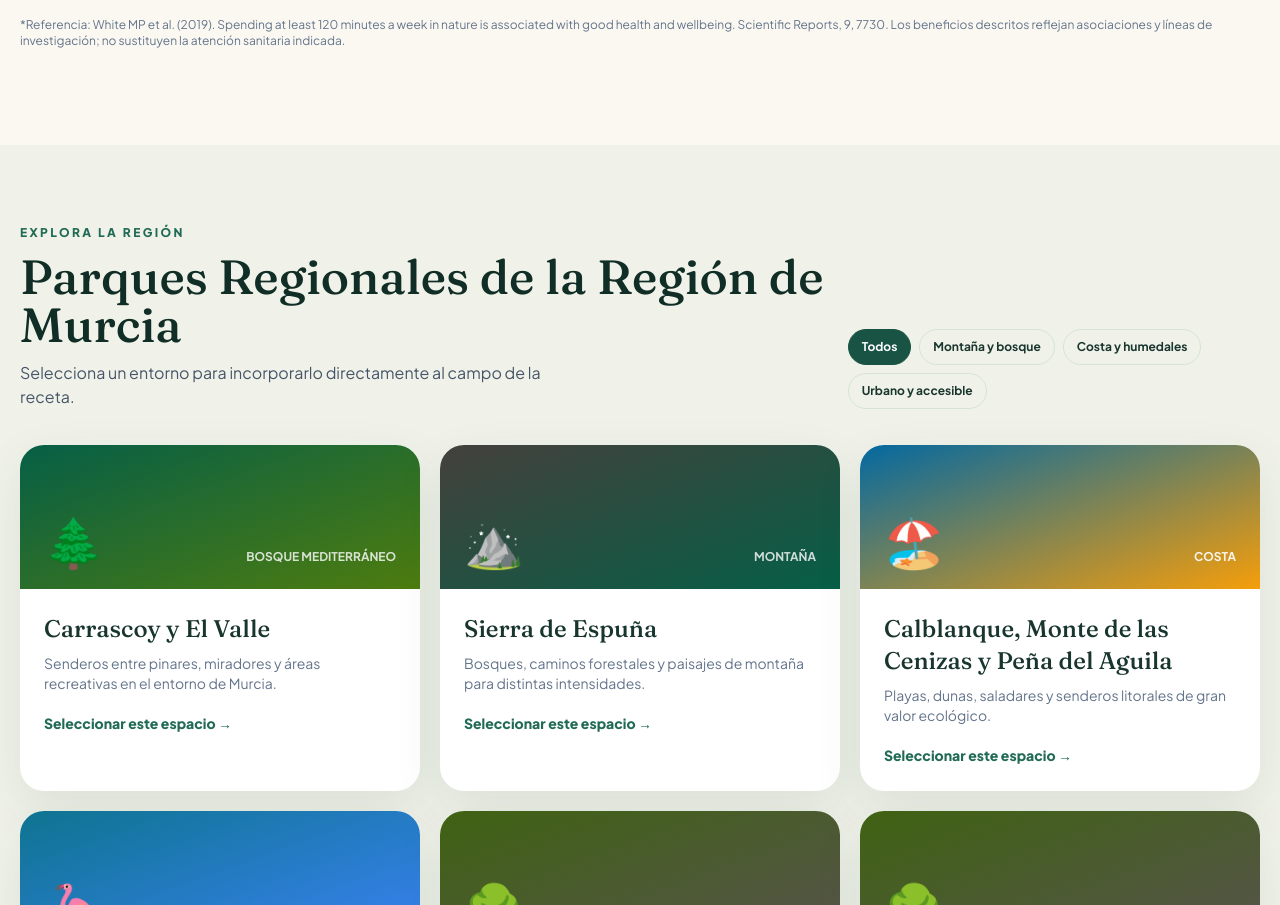
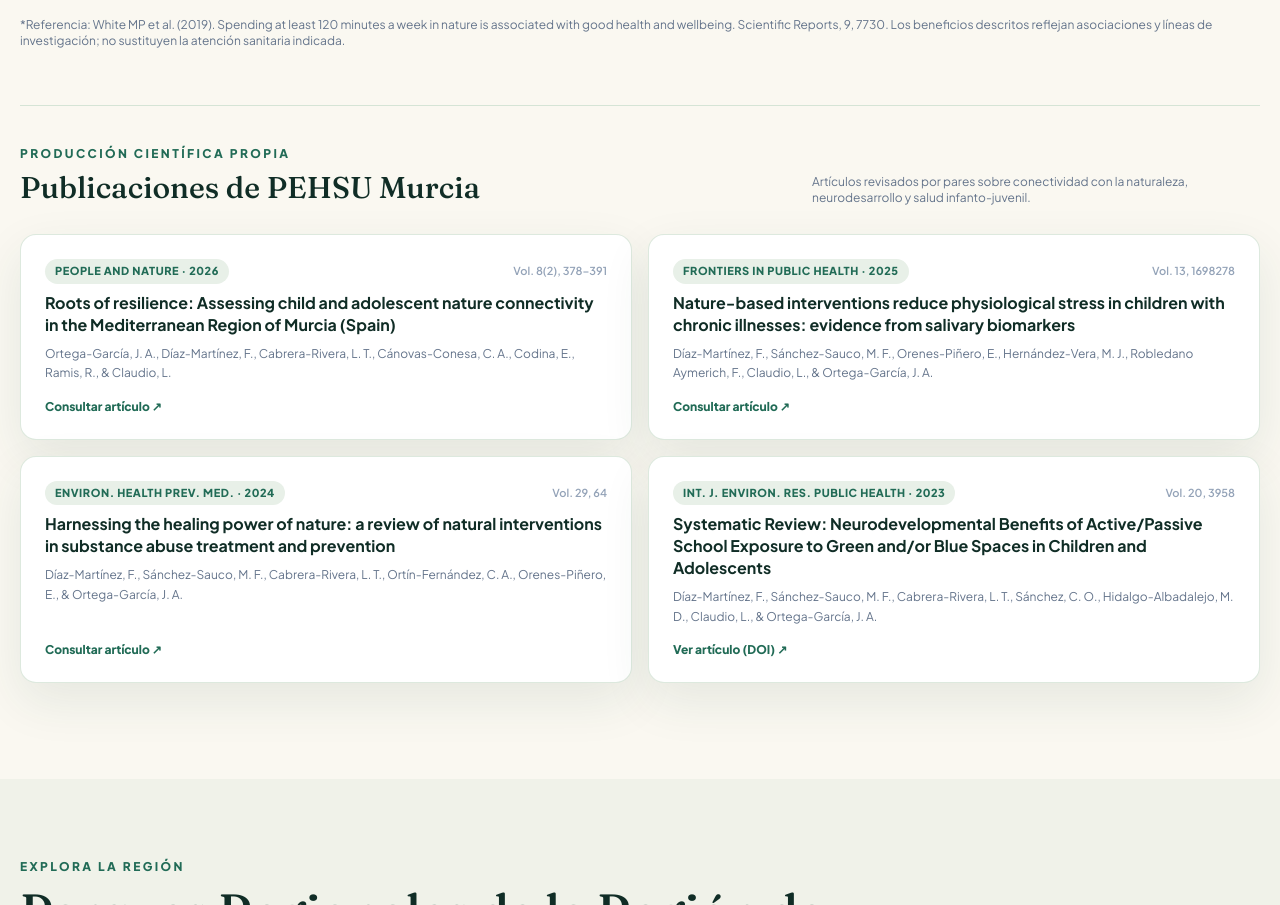
Before and after one commit to Frandiaz7/RecetaNaturaleza, a plain HTML site: page index.html in a window 1280 px wide. Shown: the part 1986-2891 px from the top of the page. Drawn offline with nearby package versions, Linux system fonts and the light colour scheme.

Commit message:
Update index.html

```diff
--- a/index.html
+++ b/index.html
@@ -150,6 +150,66 @@ tailwind.config = {
 </article>
     </div>
     <p class="text-xs text-slate-500 mt-5">*Referencia: White MP et al. (2019). Spending at least 120 minutes a week in nature is associated with good health and wellbeing. Scientific Reports, 9, 7730. Los beneficios descritos reflejan asociaciones y líneas de investigación; no sustituyen la atención sanitaria indicada.</p>
+  <!-- Subapartado de publicaciones científicas -->
+    <div class="mt-14 pt-10 border-t border-sage-200">
+      <div class="flex flex-col md:flex-row md:items-end justify-between gap-4 mb-7">
+        <div>
+          <div class="text-xs font-extrabold uppercase tracking-[.2em] text-forest-700 mb-2">Producción científica propia</div>
+          <h3 class="display text-3xl text-forest-950">Publicaciones de PEHSU Murcia</h3>
+        </div>
+        <p class="text-xs text-slate-500 max-w-md">Artículos revisados por pares sobre conectividad con la naturaleza, neurodesarrollo y salud infanto-juvenil.</p>
+      </div>
+
+      <div class="grid md:grid-cols-2 gap-4">
+        <article class="bg-white rounded-2xl p-6 border border-sage-200/80 shadow-soft flex flex-col justify-between gap-4">
+          <div>
+            <div class="flex items-center justify-between gap-2 mb-2">
+              <span class="text-[11px] font-extrabold uppercase tracking-wider text-forest-700 bg-sage-100 px-2.5 py-1 rounded-full">People and Nature · 2026</span>
+              <span class="text-[11px] font-semibold text-slate-400">Vol. 8(2), 378–391</span>
+            </div>
+            <h4 class="font-bold text-forest-950 leading-snug">Roots of resilience: Assessing child and adolescent nature connectivity in the Mediterranean Region of Murcia (Spain)</h4>
+            <p class="text-xs text-slate-500 mt-2 leading-relaxed">Ortega-García, J. A., Díaz-Martínez, F., Cabrera-Rivera, L. T., Cánovas-Conesa, C. A., Codina, E., Ramis, R., &amp; Claudio, L.</p>
+          </div>
+          <a href="https://scholar.google.com/scholar?q=Roots+of+resilience+Assessing+child+and+adolescent+nature+connectivity+Murcia" target="_blank" rel="noopener" class="inline-flex items-center gap-1.5 text-xs font-extrabold text-forest-700 hover:text-forest-950">Consultar artículo ↗</a>
+        </article>
+
+        <article class="bg-white rounded-2xl p-6 border border-sage-200/80 shadow-soft flex flex-col justify-between gap-4">
+          <div>
+            <div class="flex items-center justify-between gap-2 mb-2">
+              <span class="text-[11px] font-extrabold uppercase tracking-wider text-forest-700 bg-sage-100 px-2.5 py-1 rounded-full">Frontiers in Public Health · 2025</span>
+              <span class="text-[11px] font-semibold text-slate-400">Vol. 13, 1698278</span>
+            </div>
+            <h4 class="font-bold text-forest-950 leading-snug">Nature-based interventions reduce physiological stress in children with chronic illnesses: evidence from salivary biomarkers</h4>
+            <p class="text-xs text-slate-500 mt-2 leading-relaxed">Díaz-Martínez, F., Sánchez-Sauco, M. F., Orenes-Piñero, E., Hernández-Vera, M. J., Robledano Aymerich, F., Claudio, L., &amp; Ortega-García, J. A.</p>
+          </div>
+          <a href="https://scholar.google.com/scholar?q=Nature-based+interventions+reduce+physiological+stress+in+children+with+chronic+illnesses+salivary+biomarkers" target="_blank" rel="noopener" class="inline-flex items-center gap-1.5 text-xs font-extrabold text-forest-700 hover:text-forest-950">Consultar artículo ↗</a>
+        </article>
+
+        <article class="bg-white rounded-2xl p-6 border border-sage-200/80 shadow-soft flex flex-col justify-between gap-4">
+          <div>
+            <div class="flex items-center justify-between gap-2 mb-2">
+              <span class="text-[11px] font-extrabold uppercase tracking-wider text-forest-700 bg-sage-100 px-2.5 py-1 rounded-full">Environ. Health Prev. Med. · 2024</span>
+              <span class="text-[11px] font-semibold text-slate-400">Vol. 29, 64</span>
+            </div>
+            <h4 class="font-bold text-forest-950 leading-snug">Harnessing the healing power of nature: a review of natural interventions in substance abuse treatment and prevention</h4>
+            <p class="text-xs text-slate-500 mt-2 leading-relaxed">Díaz-Martínez, F., Sánchez-Sauco, M. F., Cabrera-Rivera, L. T., Ortín-Fernández, C. A., Orenes-Piñero, E., &amp; Ortega-García, J. A.</p>
+          </div>
+          <a href="https://scholar.google.com/scholar?q=Harnessing+the+healing+power+of+nature+substance+abuse+treatment+and+prevention" target="_blank" rel="noopener" class="inline-flex items-center gap-1.5 text-xs font-extrabold text-forest-700 hover:text-forest-950">Consultar artículo ↗</a>
+        </article>
+
+        <article class="bg-white rounded-2xl p-6 border border-sage-200/80 shadow-soft flex flex-col justify-between gap-4">
+          <div>
+            <div class="flex items-center justify-between gap-2 mb-2">
+              <span class="text-[11px] font-extrabold uppercase tracking-wider text-forest-700 bg-sage-100 px-2.5 py-1 rounded-full">Int. J. Environ. Res. Public Health · 2023</span>
+              <span class="text-[11px] font-semibold text-slate-400">Vol. 20, 3958</span>
+            </div>
+            <h4 class="font-bold text-forest-950 leading-snug">Systematic Review: Neurodevelopmental Benefits of Active/Passive School Exposure to Green and/or Blue Spaces in Children and Adolescents</h4>
+            <p class="text-xs text-slate-500 mt-2 leading-relaxed">Díaz-Martínez, F., Sánchez-Sauco, M. F., Cabrera-Rivera, L. T., Sánchez, C. O., Hidalgo-Albadalejo, M. D., Claudio, L., &amp; Ortega-García, J. A.</p>
+          </div>
+          <a href="https://doi.org/10.3390/ijerph20053958" target="_blank" rel="noopener" class="inline-flex items-center gap-1.5 text-xs font-extrabold text-forest-700 hover:text-forest-950">Ver artículo (DOI) ↗</a>
+        </article>
+      </div>
+    </div>
   </div>
 </section>
 
```
